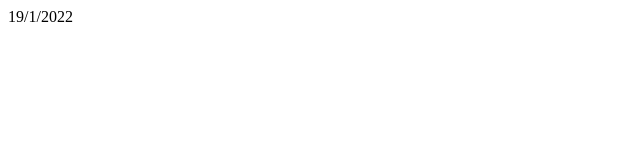
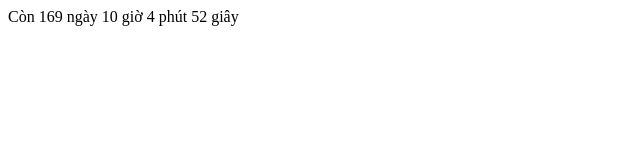
Before and after one commit to anmq0502/anmq0502.github.io, a plain HTML site: page index.html in a window 1280 px wide. Shown: the whole page, without its empty margins (0-640 px from the left). Drawn offline with Linux system fonts and the light colour scheme.

Commit message:
Update index.html

```diff
--- a/index.html
+++ b/index.html
@@ -8,18 +8,21 @@
     <div id="current-time"></div>
 </body>
 <script>
-    var curDate = new Date();
+    getCountdown();
+    function getCountdown(){
+        var curDate = new Date();
+        var xmasDay = new Date(curDate.getFullYear(), 6, 8);
+        var offset = xmasDay.getTime() - curDate.getTime();
+        var days = Math.floor((offset / 1000) / 60 / 60 / 24);
+        offset -= days * 1000 * 60 * 60 * 24;
+        var hours = Math.floor(offset / 1000 / 60 / 60);
+        offset -= hours * 1000 * 60 * 60 ;
+        var minutes  = Math.floor(offset / 1000 / 60 );
+        offset -= minutes * 1000 * 60;
+        var seconds  = Math.floor(offset / 1000);
+        document.getElementById('current-time').innerHTML = "Còn " + days + " ngày " + hours + " giờ " + minutes + " phút " + seconds + " giây";
+        setTimeout(function () { getCountdown(); }, 1000);
 
-    // Ngày hiện tại
-    var curDay = curDate.getDate();
-
-    // Tháng hiện tại
-    var curMonth = curDate.getMonth() + 1;
-
-    // Năm hiện tại
-    var curYear = curDate.getFullYear();
-
-    // Gán vào thẻ HTML
-    document.getElementById('current-time').innerHTML = curDay + "/" + curMonth + "/" + curYear;
-</script>
+    };
+    </script>
 </html>
```
